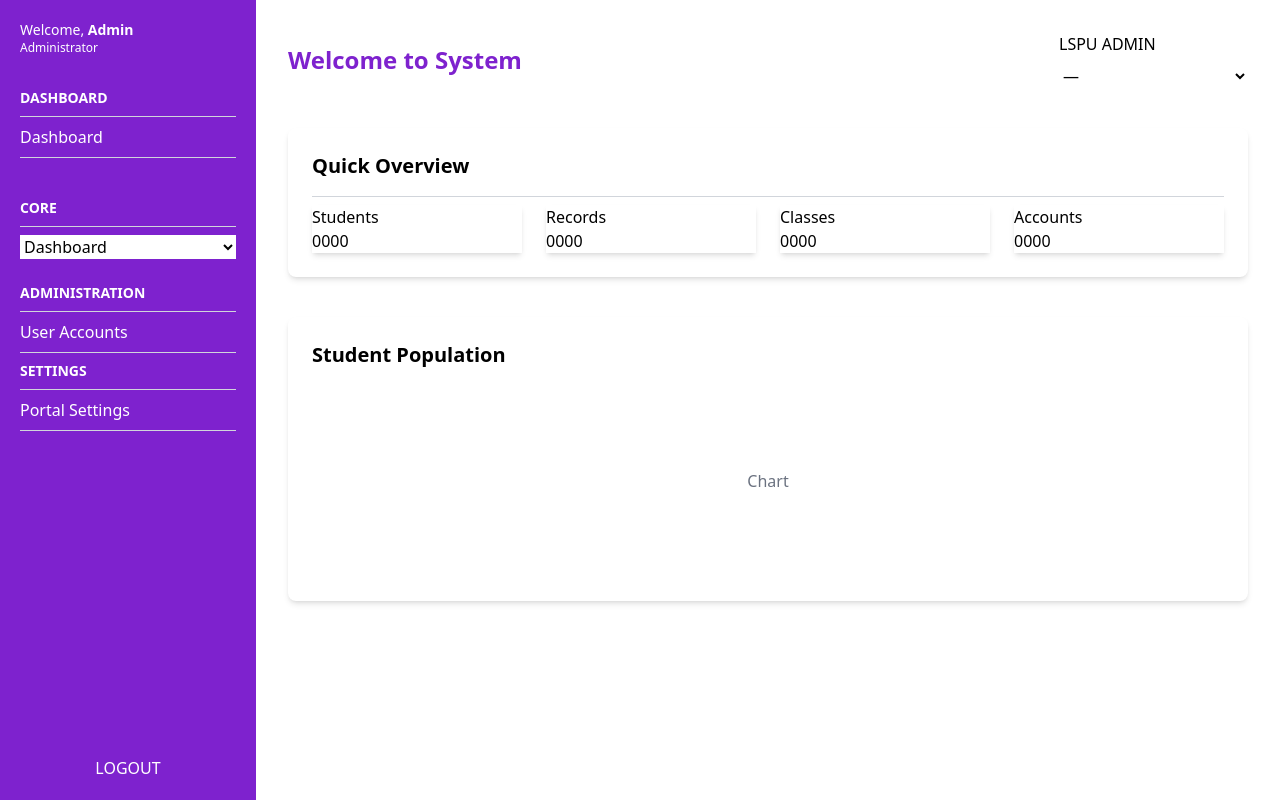
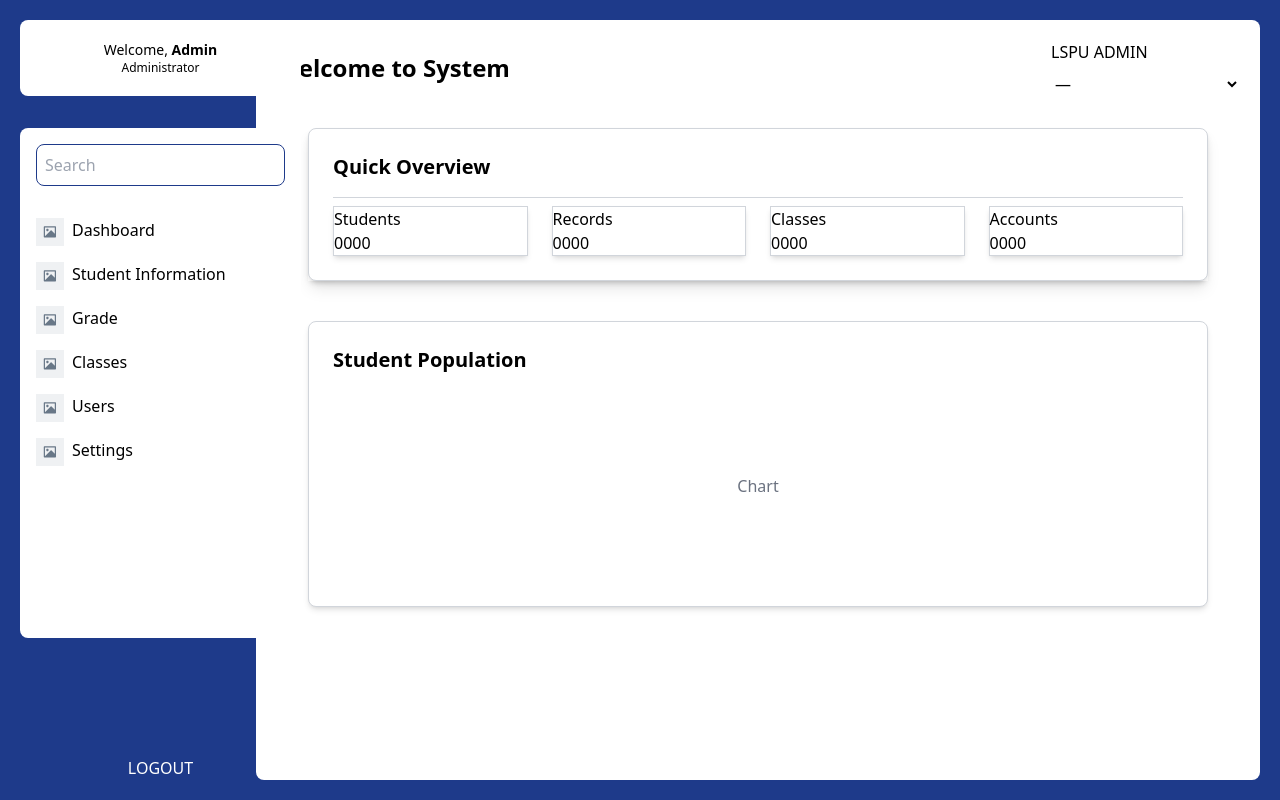
Before and after one commit to AHG-BSCS/project-hitech, a React (Vite) app: page /dashboard in a window 1280 px wide. Built offline with nearby package versions, Linux system fonts and the light colour scheme; sample sign-in values are in the browser's storage.

Commit message:
Changed layout for dashboard.

```diff
--- a/src/pages/Dashboard.jsx
+++ b/src/pages/Dashboard.jsx
@@ -1,4 +1,4 @@
-import { useState } from 'react';
+import React, { useState } from 'react';
 
 export default function Dashboard() {
   const [section, setSection] = useState('dashboard');
@@ -7,7 +7,7 @@ export default function Dashboard() {
     switch (section) {
       case 'student_info':
         return (
-          <section className="bg-white p-6 rounded-lg shadow-md h-[525px]">
+          <section className="bg-white p-6 rounded-lg shadow-md border border-gray-300 h-[525px]">
             <div className="flex justify-between items-center mb-4">
               <h2 className="text-xl font-bold text-black">Manage Student Information</h2>
               <button className="btn bg-purple-700 text-white hover:bg-purple-800">Create</button>
@@ -61,13 +61,13 @@ export default function Dashboard() {
       default:
         return (
           <>
-            <section className="mb-10">
-              <div className="bg-white shadow-md p-6 rounded-lg">
+            <section className="mb-10 shadow-lg">
+              <div className="bg-white shadow-md border border-gray-300 p-6 rounded-lg">
                 <h2 className="text-xl text-black font-semibold mb-4">Quick Overview</h2>
                 <div className="h-px bg-gray-300 my-2 w-full"></div>
                 <section className="grid grid-cols-1 md:grid-cols-4 gap-6">
                   {['Students', 'Records', 'Classes', 'Accounts'].map((title) => (
-                    <div className="stat bg-white shadow-md" key={title}>
+                    <div className="stat bg-white border border-gray-300 shadow-md" key={title}>
                       <div className="stat-title text-black">{title}</div>
                       <div className="stat-value text-black">0000</div>
                     </div>
@@ -76,7 +76,7 @@ export default function Dashboard() {
               </div>
             </section>
 
-            <section className="bg-white p-6 rounded-lg shadow-md">
+            <section className="bg-white shadow-md border border-gray-300 p-6 rounded-lg shadow-md">
               <h2 className="text-xl text-black font-semibold mb-4">Student Population</h2>
               <div className="text-center text-gray-500 h-48 flex items-center justify-center">
                 Chart
@@ -94,68 +94,62 @@ export default function Dashboard() {
 
 
   return (
-    <div className="flex min-h-screen">
-      {/* Sidebar */}
-      <aside className="w-64 bg-purple-700 text-white flex flex-col justify-between p-5">
+    <div className="bg-blue-900 flex min-h-screen">
+      <aside className="fixed top-5 left-5 bottom-5 text-white center flex flex-col">
         <div>
-          <div className="mb-8">
+          <div className="mb-8 bg-white text-black text-center rounded-lg py-5">
             <p className="text-sm">Welcome, <span className="font-bold">Admin</span></p>
             <p className="text-xs">Administrator</p>
           </div>
 
-          <div className="mb-10">
-            <h2 className="font-bold uppercase text-sm mb-2">Dashboard</h2>
-            <hr className="border-t border-gray-300 my-2" />
-            <ul>
-              <li className="mb-2"><button className="hover:underline" onClick={() => setSection('dashboard')}>Dashboard</button></li>
-              <hr className="border-t border-gray-300 my-2" />
-            </ul>
+          <div className="mb-8 bg-white text-black text-center rounded-lg py-4 px-4 h-[calc(100%-0.5rem)]">
+            <div className="mb-6">
+              <input
+                type="text"
+                placeholder="Search"
+                className="w-full p-2 rounded-lg border border-blue-900 text-black bg-transparent"
+              />
             </div>
-
-          <div className="mb-6">
-            <h2 className="font-bold uppercase text-sm mb-2">Core</h2>
-            <hr className="border-t border-gray-300 my-2" />
-            <select
-              value={section}
-              onChange={(e) => setSection(e.target.value)}
-              className="select select-sm w-full max-w-xs bg-white text-black"
-            >
-              <option value="dashboard">Dashboard</option>
-              <option value="student_info">Student Information</option>
-              <option value="grade">Grade</option>
-              <option value="classes">Classes</option>
-              <option value="users">Users</option>
-            </select>
+            <div className='items-center mb-4'>
+              <button className="w-full flex text-black text-left py-2 rounded-lg" onClick={() => setSection('dashboard')}>
+                <img src="../public/placeholder.svg" alt="Dashboard Icon" className="w-7 h-7 mr-2" />
+                Dashboard
+              </button>
+              <button className="w-full flex text-black text-left py-2 rounded-lg" onClick={() => setSection('student_info')}>
+                <img src="../public/placeholder.svg" alt="Dashboard Icon" className="w-7 h-7 mr-2" />
+                Student Information
+              </button>
+              <button className="w-full flex text-black text-left py-2 rounded-lg" onClick={() => setSection('grade')}>
+                <img src="../public/placeholder.svg" alt="Dashboard Icon" className="w-7 h-7 mr-2" />
+                Grade
+              </button>
+              <button className="w-full flex text-black text-left py-2 rounded-lg" onClick={() => setSection('classes')}>
+                <img src="../public/placeholder.svg" alt="Dashboard Icon" className="w-7 h-7 mr-2" />
+                Classes
+              </button>
+              <button className="w-full flex text-black text-left py-2 rounded-lg" onClick={() => setSection('users')}>
+                <img src="../public/placeholder.svg" alt="Dashboard Icon" className="w-7 h-7 mr-2" />
+                Users
+              </button>
+              <button className="w-full flex text-black text-left py-2 rounded-lg" onClick={() => setSection('settings')}>
+                <img src="../public/placeholder.svg" alt="Dashboard Icon" className="w-7 h-7 mr-2" />
+                Settings
+              </button>
             </div>
-
-          <div>
-            <h2 className="font-bold uppercase text-sm mb-2">Administration</h2>
-            <div className="h-px bg-gray-300 my-2 w-full"></div>
-            <ul>
-              <li><a href="#" className="hover:underline">User Accounts</a></li>
-              <div className="h-px bg-gray-300 my-2 w-full"></div>
-            </ul>
-          </div>
-
-          <div>
-            <h2 className="font-bold uppercase text-sm mb-2">Settings</h2>
-            <div className="h-px bg-gray-300 my-2 w-full"></div>
-            <ul>
-              <li><a href="#" className="hover:underline">Portal Settings</a></li>
-              <div className="h-px bg-gray-300 my-2 w-full"></div>
-            </ul>
           </div>
         </div>
 
-        <button className="btn text-white btn-error w-full mt-10" onClick={handleLogout}>LOGOUT</button>
+        <div className="mt-auto">
+          <button className="btn text-white btn-error w-full" onClick={handleLogout}>
+            LOGOUT
+          </button>
+        </div>
       </aside>
 
-      {/* Main Content */}
-      <main className="flex-1 p-8">
-        {/* Header */}
-        <div className="flex justify-between items-center mb-10">
-          <h1 className="text-2xl font-bold text-purple-700">Welcome to System</h1>
+      <div className='ml-64 w-full flex flex-col justify-between bg-white rounded-lg p-5 m-5'>
       <div>
+        <div className="flex justify-between items-center bg-white">
+          <h1 className="text-2xl font-bold text-black">Welcome to System</h1>
           <ul>
             <li className="mb-2 text-black">LSPU ADMIN</li>
             <select className="select select-sm w-full max-w-xs bg-white text-black">
@@ -168,10 +162,10 @@ export default function Dashboard() {
           </ul>
         </div>
       </div>
-
-        {/* Main Section */}
+      <div className="flex-1 p-8">
         {renderContent()}
-      </main>
+      </div>
+    </div>
     </div>
   );
 }
```
Also changed, not shown: public/placeholder.svg (added). Lines whose indentation alone changed are shown as unchanged.
